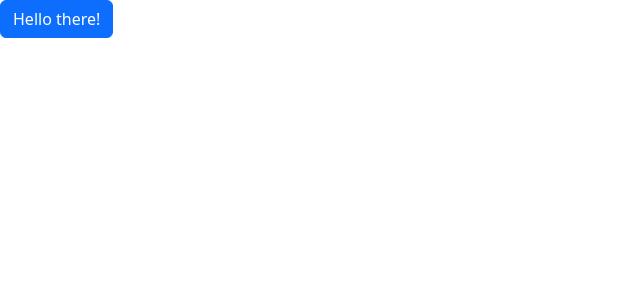
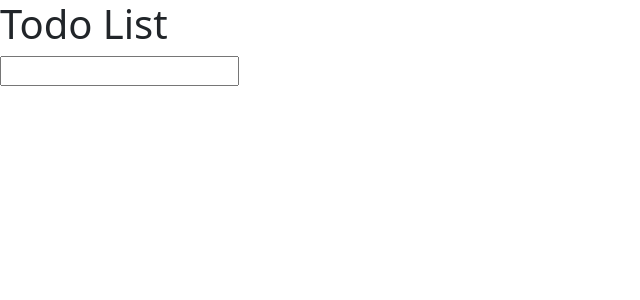
Before and after one commit to cliff-4/my-react-app, a React (Vite) app: page / in a window 1280 px wide. Shown: the top 300 px of the page, without its empty margins (0-640 px from the left). Built offline with nearby package versions, Linux system fonts and the light colour scheme.

Commit message:
feat: added todo list

```diff
--- a/src/App.tsx
+++ b/src/App.tsx
@@ -1,9 +1,9 @@
-import AlertButton from "./components/AlertButton";
+import TodoList from "./TodoList";
 
 function App() {
   return (
     <>
-      <AlertButton>Obi wan kenobi!</AlertButton>
+      <TodoList></TodoList>
     </>
   );
 }
--- /dev/null
+++ b/src/TodoList.tsx
@@ -0,0 +1,51 @@
+import React, { useState, useEffect, KeyboardEvent } from "react";
+
+interface Todo {
+  text: string;
+  completed: boolean;
+}
+
+const TodoList: React.FC = () => {
+  const [todos, setTodos] = useState<Todo[]>([]);
+
+  useEffect(() => {
+    const savedTodos = JSON.parse(localStorage.getItem("todos") || "[]");
+    setTodos(savedTodos);
+  }, []);
+
+  useEffect(() => {
+    localStorage.setItem("todos", JSON.stringify(todos));
+  }, [todos]);
+
+  const addTodo = (text: string) => {
+    setTodos([{ text, completed: false }, ...todos]);
+  };
+
+  const removeTodo = (index: number) => {
+    setTodos(todos.filter((_, i) => i !== index));
+  };
+
+  const handleKeyDown = (e: KeyboardEvent<HTMLInputElement>) => {
+    if (e.key === "Enter") {
+      addTodo(e.currentTarget.value);
+      e.currentTarget.value = "";
+    }
+  };
+
+  return (
+    <div>
+      <h1>Todo List</h1>
+      <input type="text" onKeyDown={handleKeyDown} />
+      <ul>
+        {todos.map((todo, index) => (
+          <li key={index}>
+            {todo.text}
+            <button onClick={() => removeTodo(index)}>Remove</button>
+          </li>
+        ))}
+      </ul>
+    </div>
+  );
+};
+
+export default TodoList;
```
